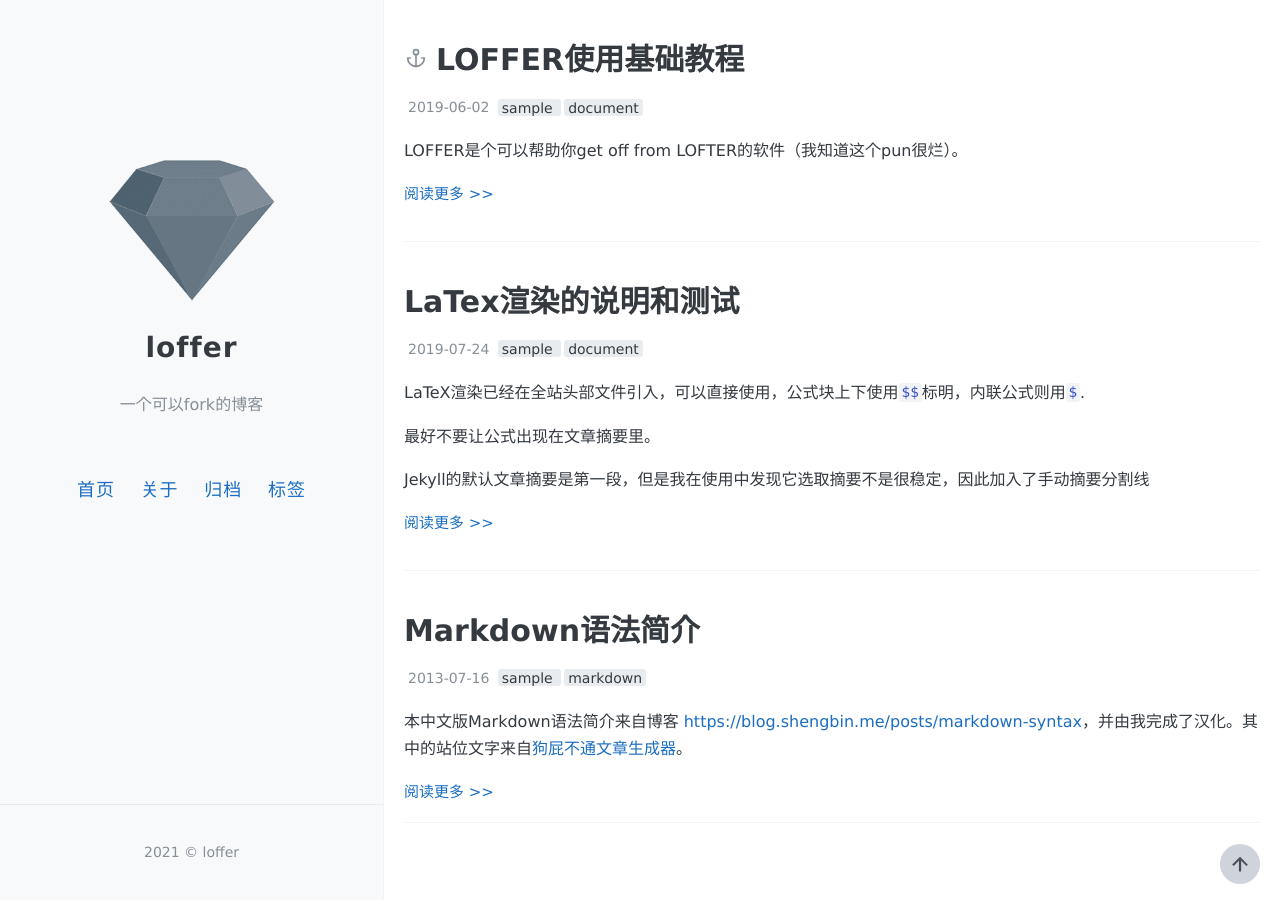
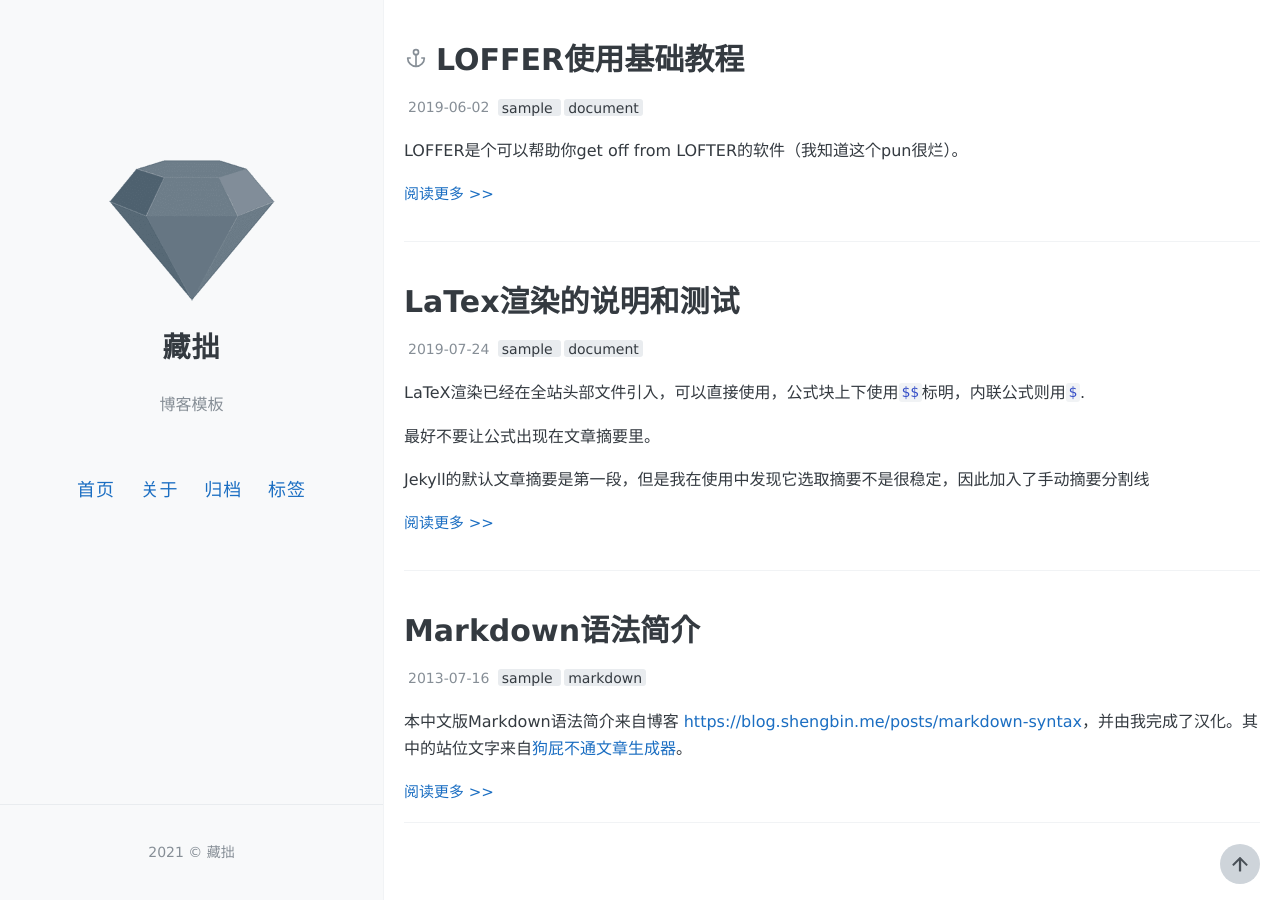
Before and after one commit to wmnhw/loffer, a Jekyll site: the page built from index.html, in a window 1280 px wide. Built offline with Jekyll 4.4.1, drawn with Linux system fonts in a browser that asks for light colours; the list of posts is cut into pages by our own code.

Commit message:
Update _config.yml

```diff
--- a/_config.yml
+++ b/_config.yml
@@ -7,8 +7,8 @@
 # 井号后面的文字是说明文档，不会被程序读取。
 
 # 描述/签名
-name: loffer
-description: 一个可以fork的博客
+name: 藏拙
+description: 博客模板
 
 # 输入你的网站域名（如果你没有添加自己的域名，而是直接用GitHub pages分配的域名的话可以省略）
 url:
@@ -16,8 +16,7 @@ url:
 # 添加你的博客的二级域名，一般来说是你的repository名
 # 如果你的博客的URL是：(http://yourusername.github.io/repository-name)
 # 那么就写成 "/repository-name"
-baseurl: /loffer
-
+baseurl: /zangzhuo
 
 #
 # 下面的设定都是可选的
@@ -66,7 +65,7 @@ footer-links:
   youtube: # channel/<your_long_string> or user/<user-name>
 
 # 站点页脚的文字
-footer-text: © loffer
+footer-text: © 藏拙
 
 #
 # 评论，注意，请不要同时添加多种不同的评论区
```
